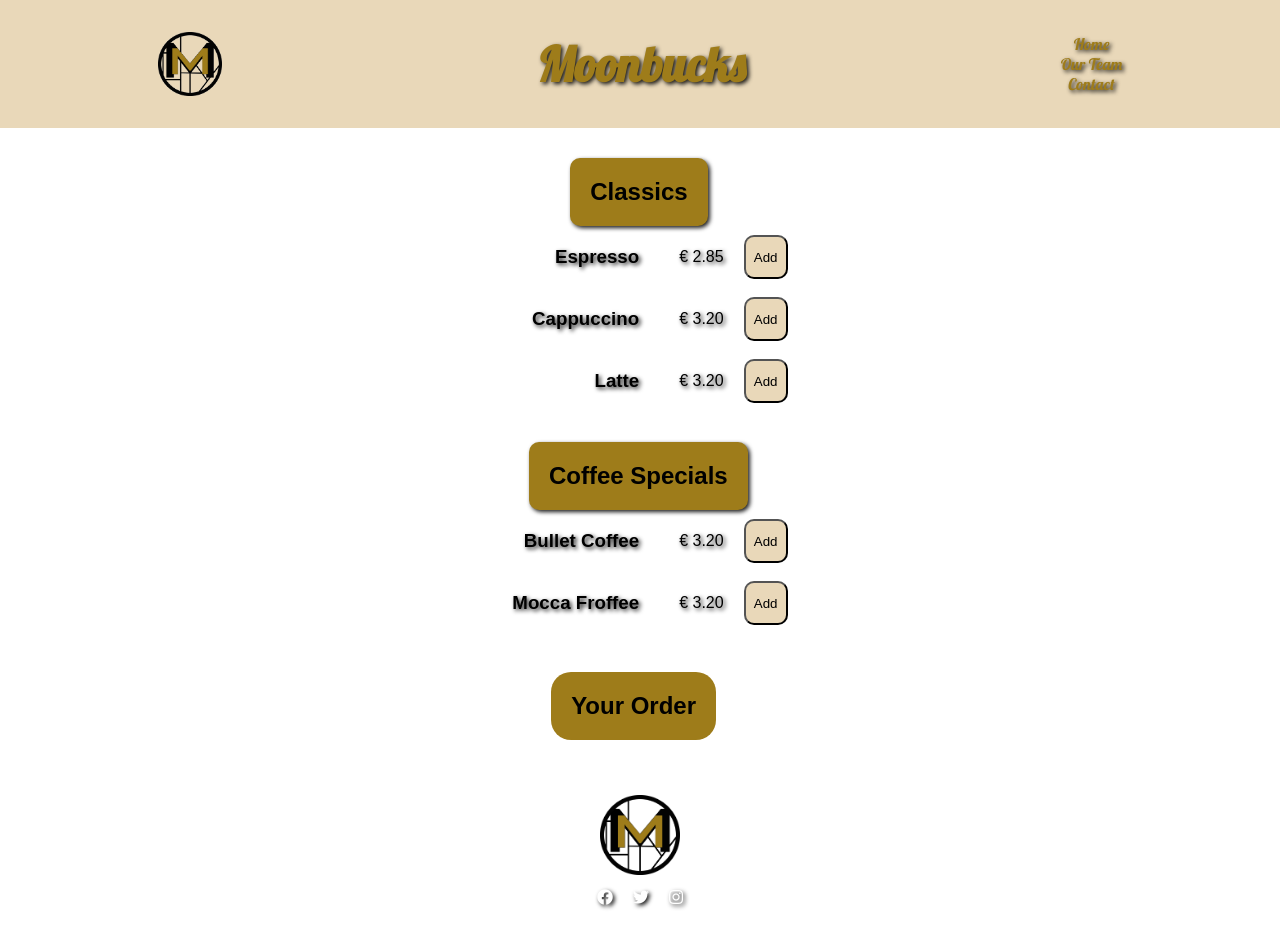
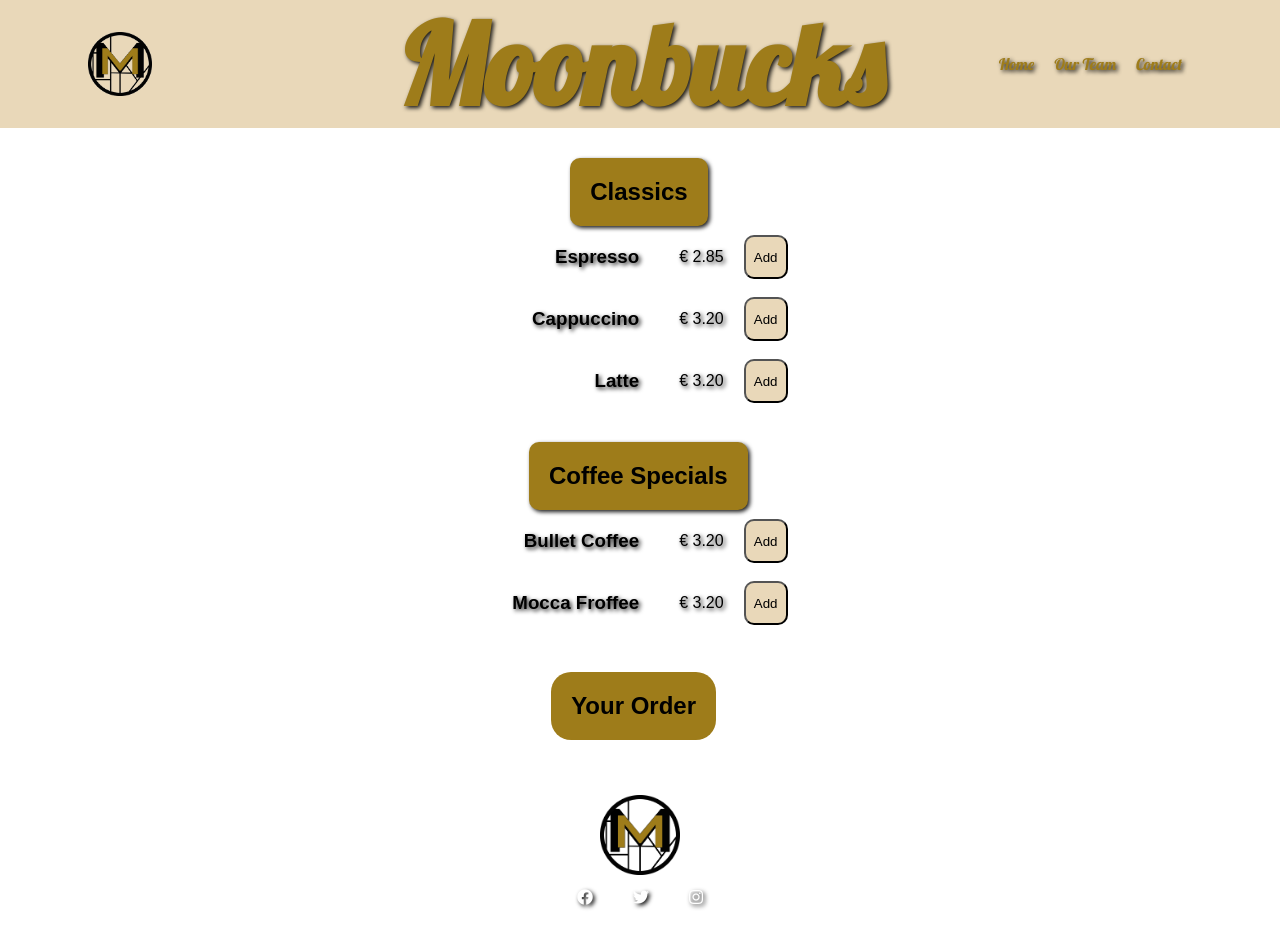
Before and after one commit to Marco-Jan/Moonbucks, a plain HTML site: page index.html in a window 1280 px wide. Shown: the top 948 px of the page. Drawn offline with Linux system fonts and the light colour scheme.

Commit message:
init commit

```diff
--- a/style.css
+++ b/style.css
@@ -166,3 +166,31 @@ footer {
 
     width: 80px;
 }
+
+/*Mediaquery für min 1200px*/
+
+@media screen and (min-width: 1200px) {
+   /*  body {
+      background-color: lightgreen;
+    } */
+
+    h1 {
+        position: relative;
+        left: 70px;
+
+        font-size: 7em;
+
+    }
+    header{
+        justify-content: space-around;
+    }
+
+    ul {
+        display: flex;
+        flex-direction: row;
+
+      }
+    a{
+        margin: 0 10px 0 10px;
+    }
+  }
```
